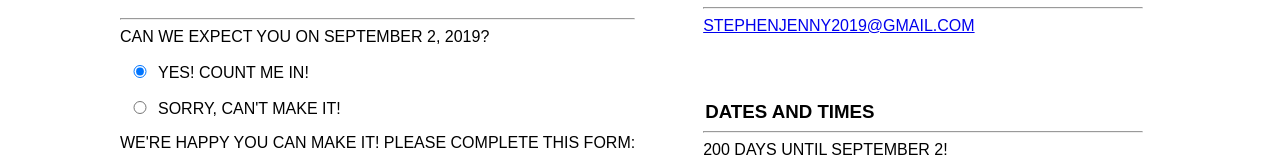
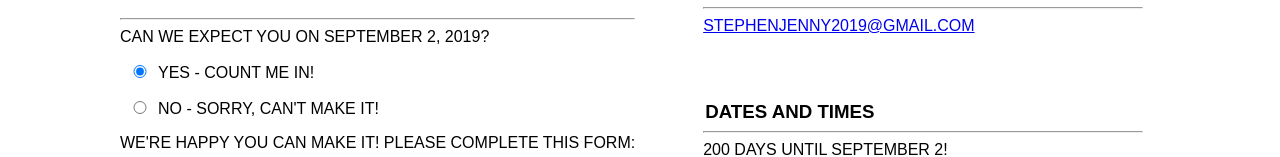
Before and after one commit to jennypoon/sj902, a React (Create React App) app in the folder client/: page / in a window 1280 px wide. Shown: the part 649-806 px from the top of the page. Built offline with nearby package versions, Linux system fonts and the light colour scheme.

Commit message:
clear No

```diff
--- a/client/src/components/rsvpForm.jsx
+++ b/client/src/components/rsvpForm.jsx
@@ -75,7 +75,7 @@ class RsvpForm extends Component {
               checked={this.state.selectedOption === "1"}
               onChange={this.handleOptionChange}
             />
-            <span>Yes! Count me in!</span>
+            <span>Yes - Count me in!</span>
           </p>
 
           <p>
@@ -83,7 +83,7 @@ class RsvpForm extends Component {
               checked={this.state.selectedOption === "0"}
               onChange={this.handleOptionChange}
             />
-            <span>Sorry, can't make it!</span>
+            <span>No - Sorry, can't make it!</span>
           </p>
 
 
```
